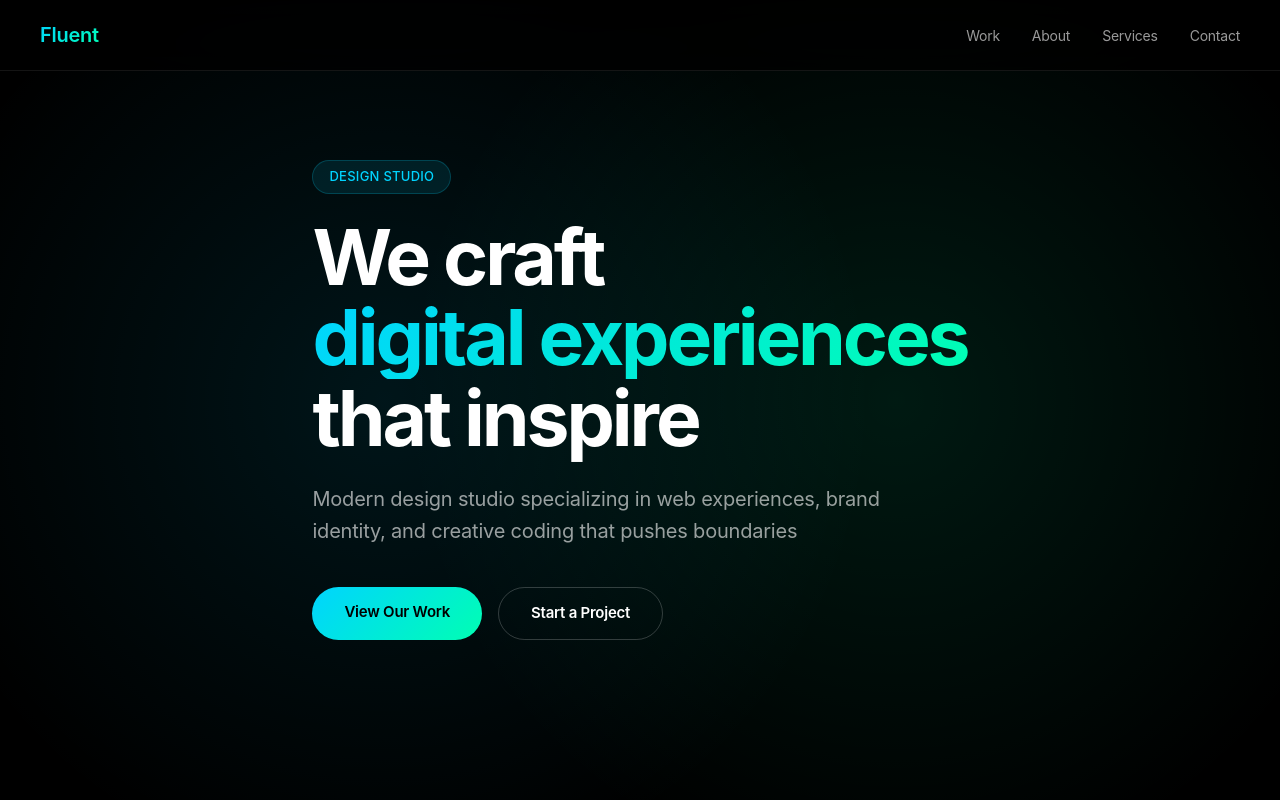
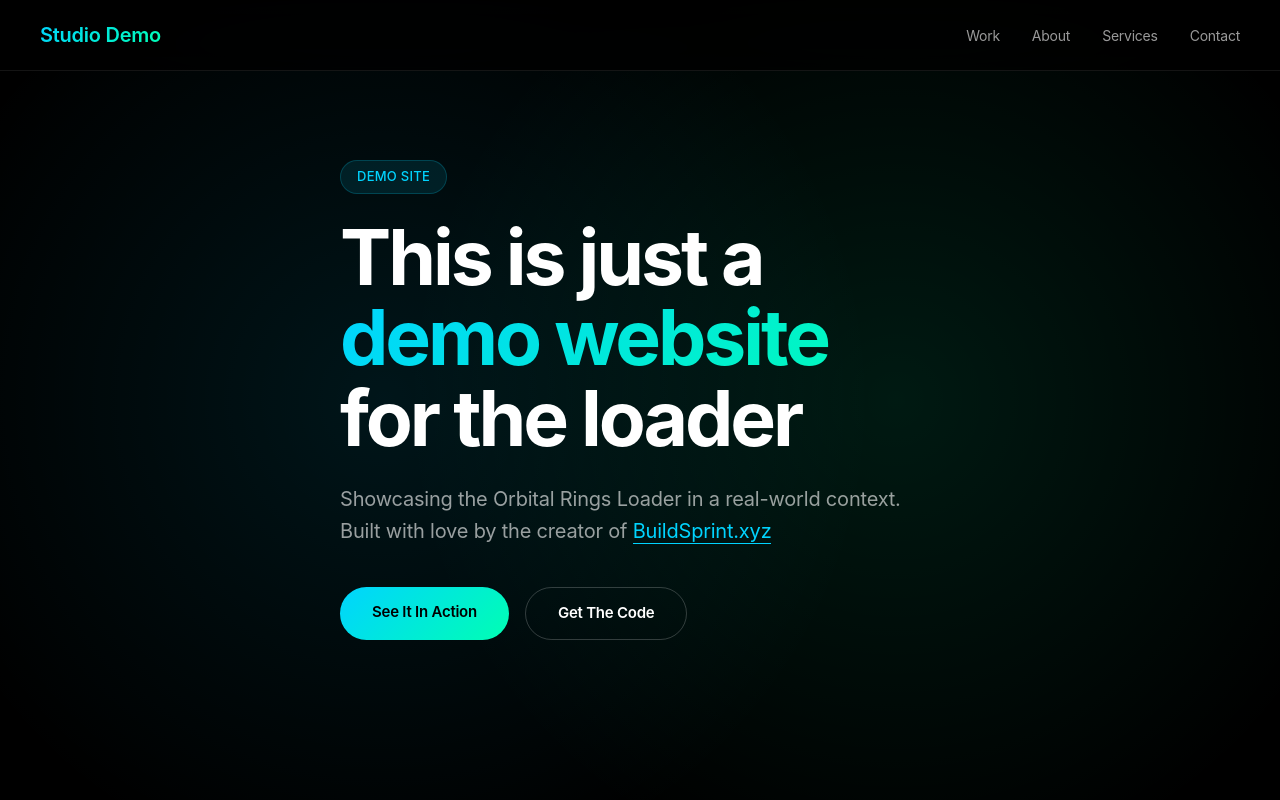
Before and after one commit to LadyKay-tech/orbital-rings-loader, a website: page demo/index.html in a window 1280 px wide. Shown: the top 800 px of the page. Drawn offline with Linux system fonts and the light colour scheme.

Commit message:
Update demo site with better colors and content

```diff
--- a/demo/index.html
+++ b/demo/index.html
@@ -3,7 +3,7 @@
 <head>
     <meta charset="UTF-8">
     <meta name="viewport" content="width=device-width, initial-scale=1.0">
-    <title>Fluent - Modern Design Studio</title>
+    <title>Orbital Rings Loader - Demo</title>
     <style>
         * {
             margin: 0;
@@ -364,7 +364,7 @@
     <div id="main-content">
         <header>
             <nav>
-                <div class="logo">Fluent</div>
+                <div class="logo">Studio Demo</div>
                 <ul class="nav-links">
                     <li><a href="#work">Work</a></li>
                     <li><a href="#about">About</a></li>
@@ -376,16 +376,16 @@
 
         <section class="hero">
             <div class="hero-content">
-                <div class="hero-tag">Design Studio</div>
+                <div class="hero-tag">Demo Site</div>
                 <h1>
-                    <span>We craft</span>
-                    <span class="gradient-text">digital experiences</span>
-                    <span>that inspire</span>
+                    <span>This is just a</span>
+                    <span class="gradient-text">demo website</span>
+                    <span>for the loader</span>
                 </h1>
-                <p>Modern design studio specializing in web experiences, brand identity, and creative coding that pushes boundaries</p>
+                <p>Showcasing the Orbital Rings Loader in a real-world context. Built with love by the creator of <a href="https://buildsprint.xyz" target="_blank" style="color: #00D4FF; text-decoration: none; border-bottom: 1px solid #00D4FF;">BuildSprint.xyz</a></p>
                 <div class="cta-group">
-                    <a href="#work" class="cta-button">View Our Work</a>
-                    <a href="#contact" class="cta-button cta-secondary">Start a Project</a>
+                    <a href="../examples/basic.html" class="cta-button">See It In Action</a>
+                    <a href="https://github.com/ladykay-tech/orbital-rings-loader" target="_blank" class="cta-button cta-secondary">Get The Code</a>
                 </div>
             </div>
         </section>
@@ -440,7 +440,7 @@
         </section>
 
         <footer>
-            <p>&copy; 2024 Fluent Design Studio. Crafted with passion.</p>
+            <p>&copy; 2024 Demo Studio. An Orbital Rings Loader showcase.</p>
         </footer>
     </div>
 
@@ -451,8 +451,8 @@
             container: document.getElementById('loader-container'),
             size: 120,
             ringCount: 3,
-            colors: ['#FFFFFF', '#00D4FF', '#FFFFFF'],
-            blur: false,
+            colors: ['#00D4FF', '#00FFB3', '#00D4FF'],
+            blur: true,
             showProgress: true,
             progress: 0,
             progressColor: '#FFFFFF'
```
